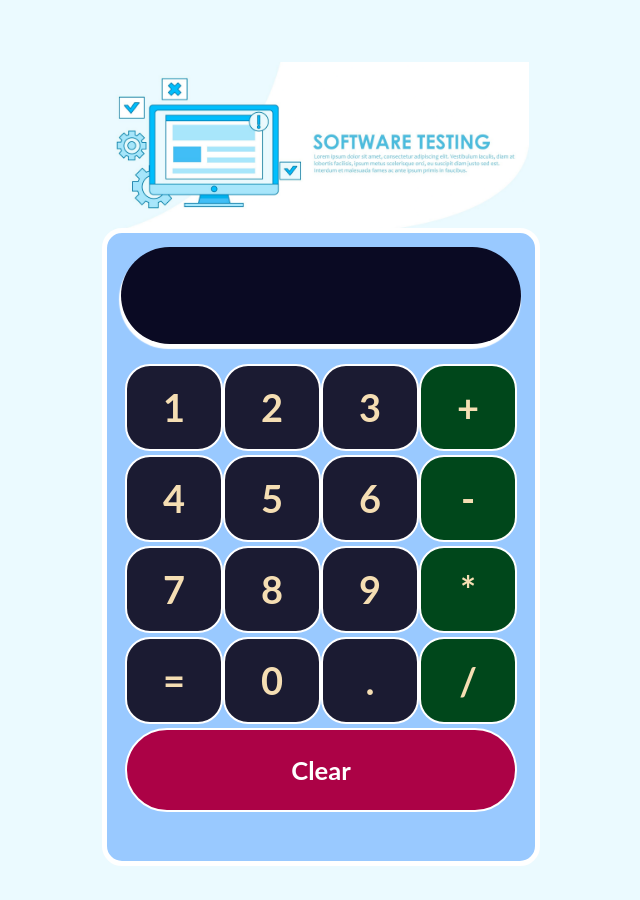
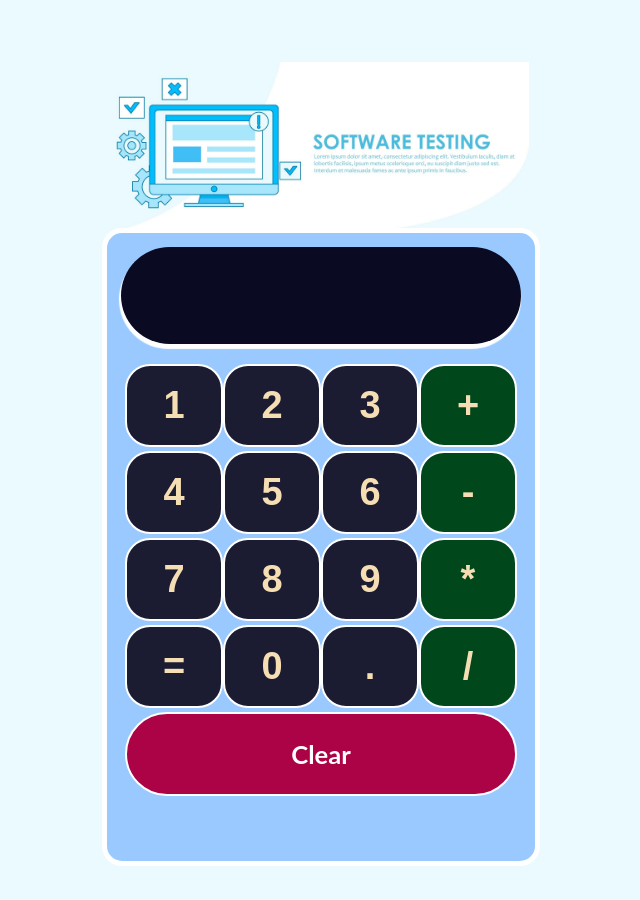
Before and after one commit to Jsson47/react-interactive-calculator, a React (Create React App) app: page / in a window 1280 px wide. Shown: the whole page, without its empty margins (319-959 px from the left). Built offline with nearby package versions, Linux system fonts and the light colour scheme.

Commit message:
feat: finalize calculator project with full functionality and styling

```diff
--- a/src/App.js
+++ b/src/App.js
@@ -21,7 +21,7 @@ function App() {
       setInput(evaluate(input));
     } else {
       alert("Please enter an operation");
-    }
+    };
 
   };
   // evaluate es una función que evalua una expresión
--- a/src/components/Button.js
+++ b/src/components/Button.js
@@ -5,14 +5,14 @@ function Button(props) { /* esOperator retorna true o false */
 
   const isOperator = val => { /* 3 criterios especificos */
     return isNaN(val) && (val !== ".") && (val !== "=");  /* si no es un numero y no es un punto */
-  }
+  };
 
   return (
-    <div
+    <button
       className={`button-container ${isOperator(props.children) ? "operator" : ''}`.trimEnd()}
       onClick={() => props.clickOperator(props.children)}>
       {props.children}
-    </div>
+    </button>
   );
 }
 
```
